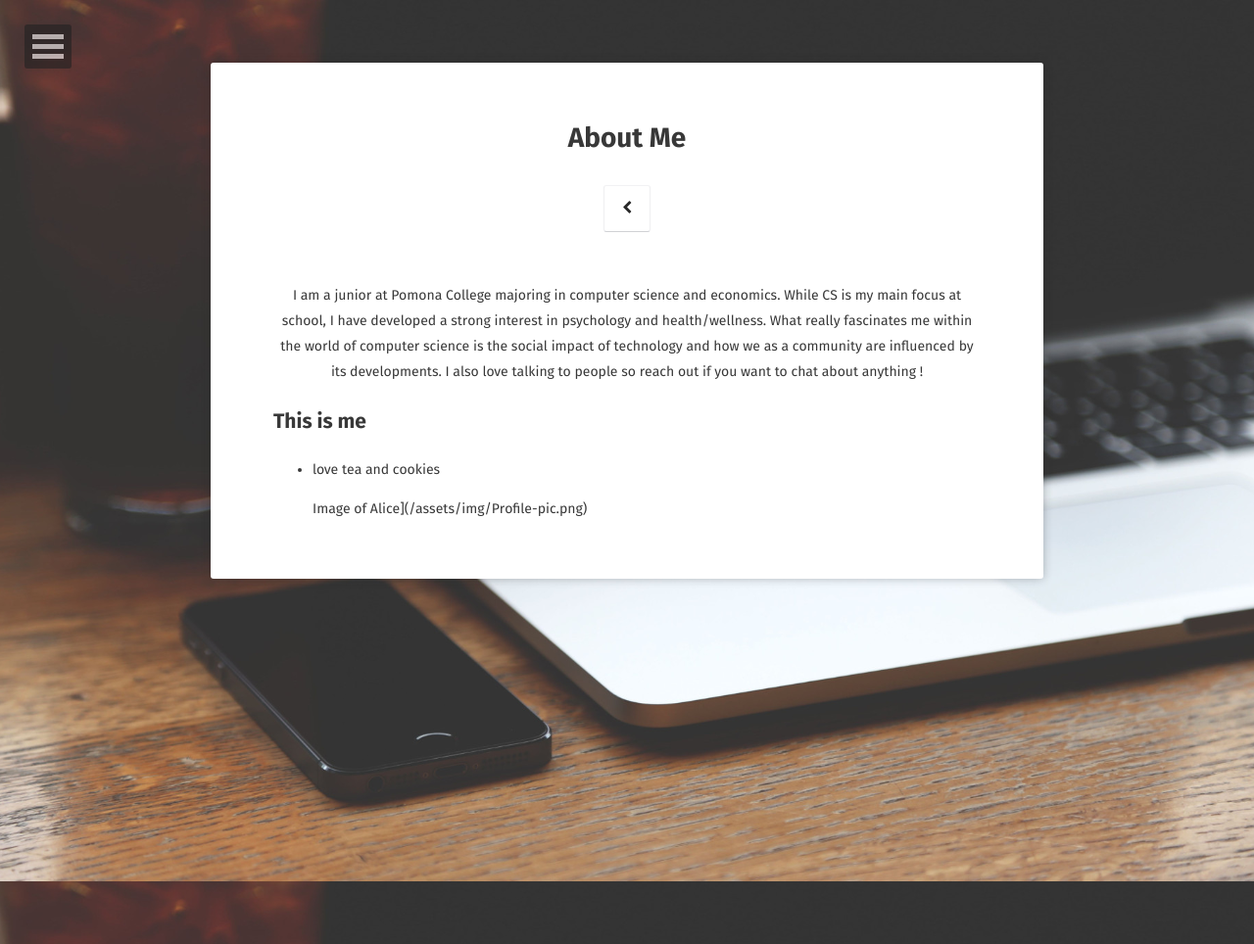
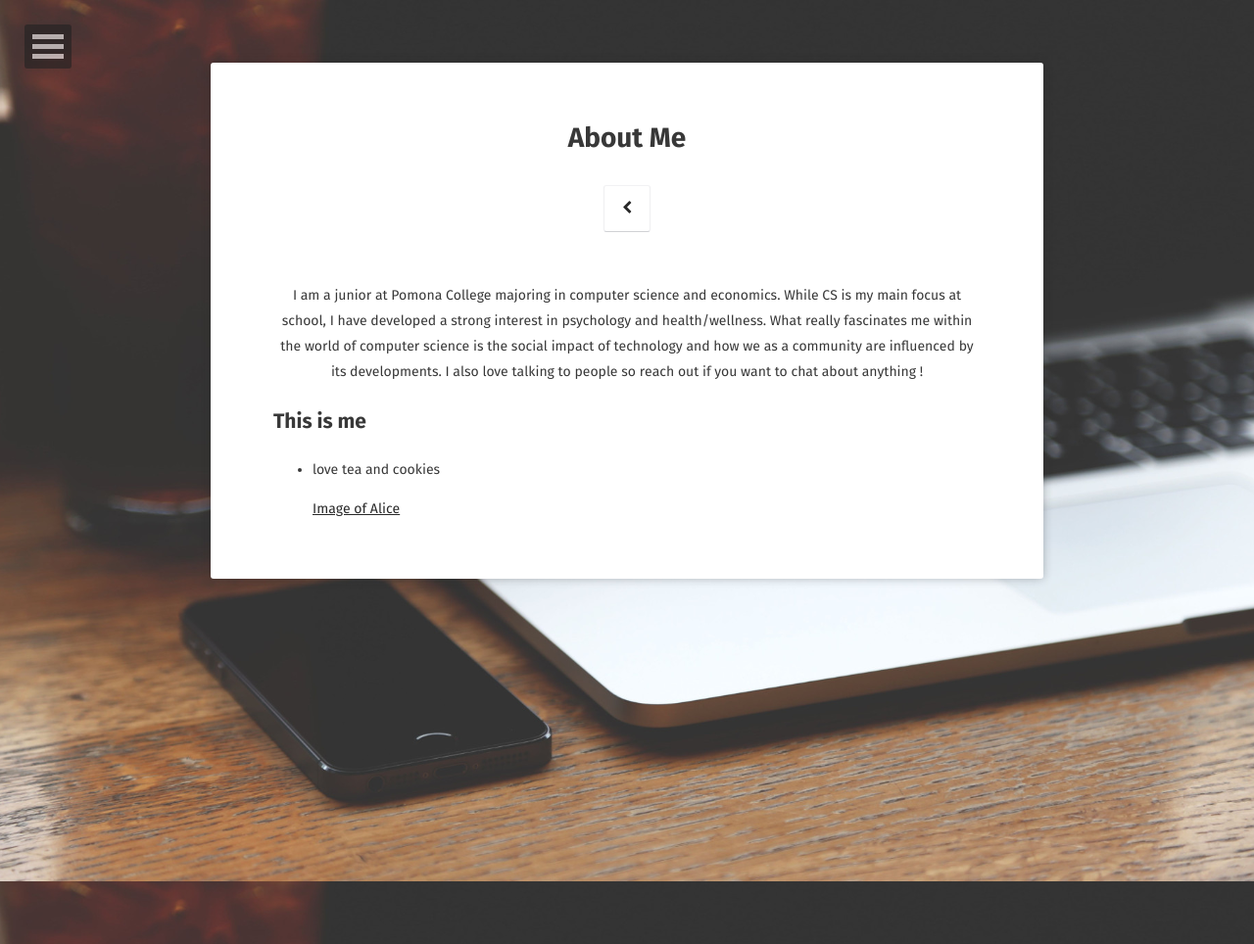
Before and after one commit to aliceetan/aliceetan.github.io, a Jekyll site: the page built from about/index.md, in a window 1280 px wide. Shown: the whole page at 98% size. Built offline with Jekyll 4.4.1, drawn with Linux system fonts in a browser that asks for light colours; some web fonts are replaced.

Commit message:
Update index.md

```diff
--- a/about/index.md
+++ b/about/index.md
@@ -11,4 +11,4 @@ comments: false
 ## This is me
 * love tea and cookies
 
-    Image of Alice](/assets/img/Profile-pic.png)
+    [Image of Alice](/assets/img/Profile-pic.png)
```
